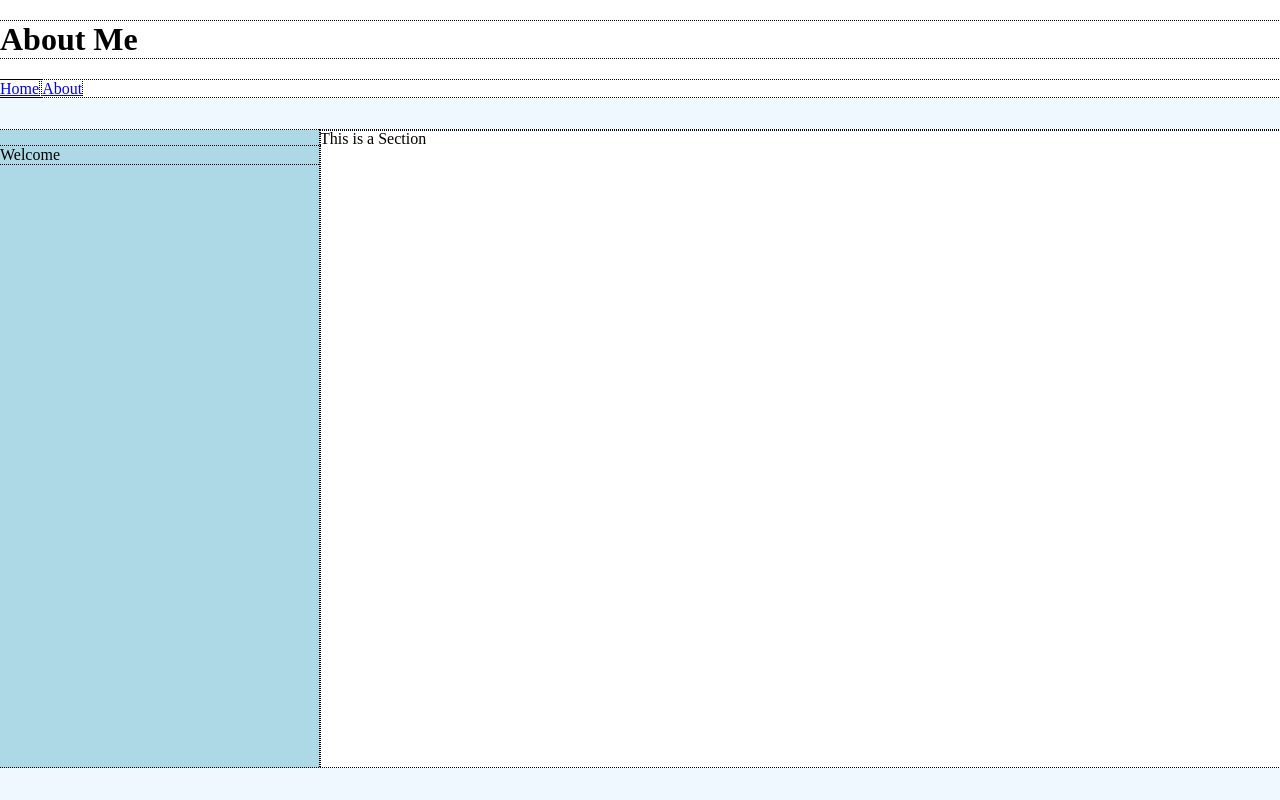
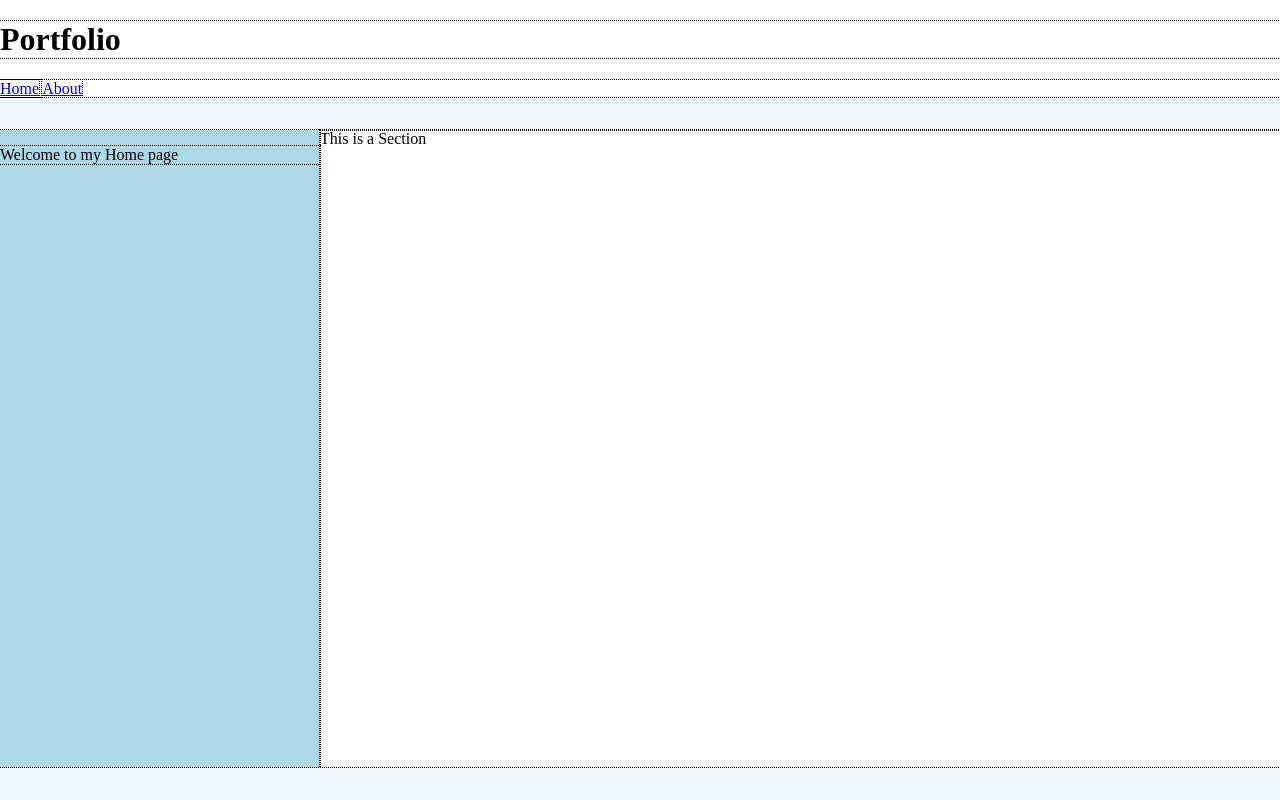
Before and after one commit to looSeeCan/Portfolio, a website with bundled scripts: page public/index.html in a window 1280 px wide. Built offline with nearby package versions, Linux system fonts and the light colour scheme.

Commit message:
need Route map
need to make a route map or just a conditional statement in onload

```diff
--- a/public/index.html
+++ b/public/index.html
@@ -8,7 +8,7 @@
     <title>About Me</title>
   </head>
   <body>
-    <h1>About Me</h1>
+    <h1>Portfolio</h1>
     <nav id="main-nam">
       <a href="/" id="home">Home</a>
       <a href="/about" id="about">About</a>
--- /dev/null
+++ b/public/js/about.js
@@ -0,0 +1,6 @@
+const about = () => {
+  console.log("about");
+  document.getElementById("content").innerHTML = "<h3>About Pagesssss</h3>";
+};
+
+export default about;
--- a/public/js/app.js
+++ b/public/js/app.js
@@ -1,19 +1,14 @@
-console.dir(window);
+import home from "./home.js";
+import about from "./about.js";
 
 const navigate = (path) => {
   switch (path) {
     case "/":
-      //prettier-ignore
-      document.getElementById("content").innerHTML =
-      `<aside>
-        <p>Welcome</p>
-      </aside>
-      <section>This is a Section</section>
-      `;
+      home();
 
       break;
     case "/about":
-      document.getElementById("content").innerHTML = "<h3>About Pages</h3>";
+      about();
       break;
     default:
       document.getElementById("content").innerHTML =
@@ -23,6 +18,7 @@ const navigate = (path) => {
 
 window.onload = () => {
   console.log(window.location.pathname);
+  // home();
   navigate(window.location.pathname);
   //trying to fix heroku
 };
@@ -36,7 +32,9 @@ document.getElementById("home").addEventListener("click", (e) => {
   console.log(window.location.pathname);
 
   history.pushState(null, "", "/");
+  // home();
   navigate("/");
+  // window.location.href = "/";
 });
 
 document.getElementById("about").addEventListener("click", (e) => {
@@ -45,4 +43,5 @@ document.getElementById("about").addEventListener("click", (e) => {
 
   history.pushState(null, "", "/about");
   navigate("/about");
+  // about();
 });
--- /dev/null
+++ b/public/js/home.js
@@ -0,0 +1,10 @@
+const home = () => {
+  console.log("home");
+  document.getElementById("content").innerHTML = `<aside>
+    <p>Welcome to my Home page</p>
+  </aside>
+  <section>This is a Section</section>
+  `;
+};
+
+export default home;
```
